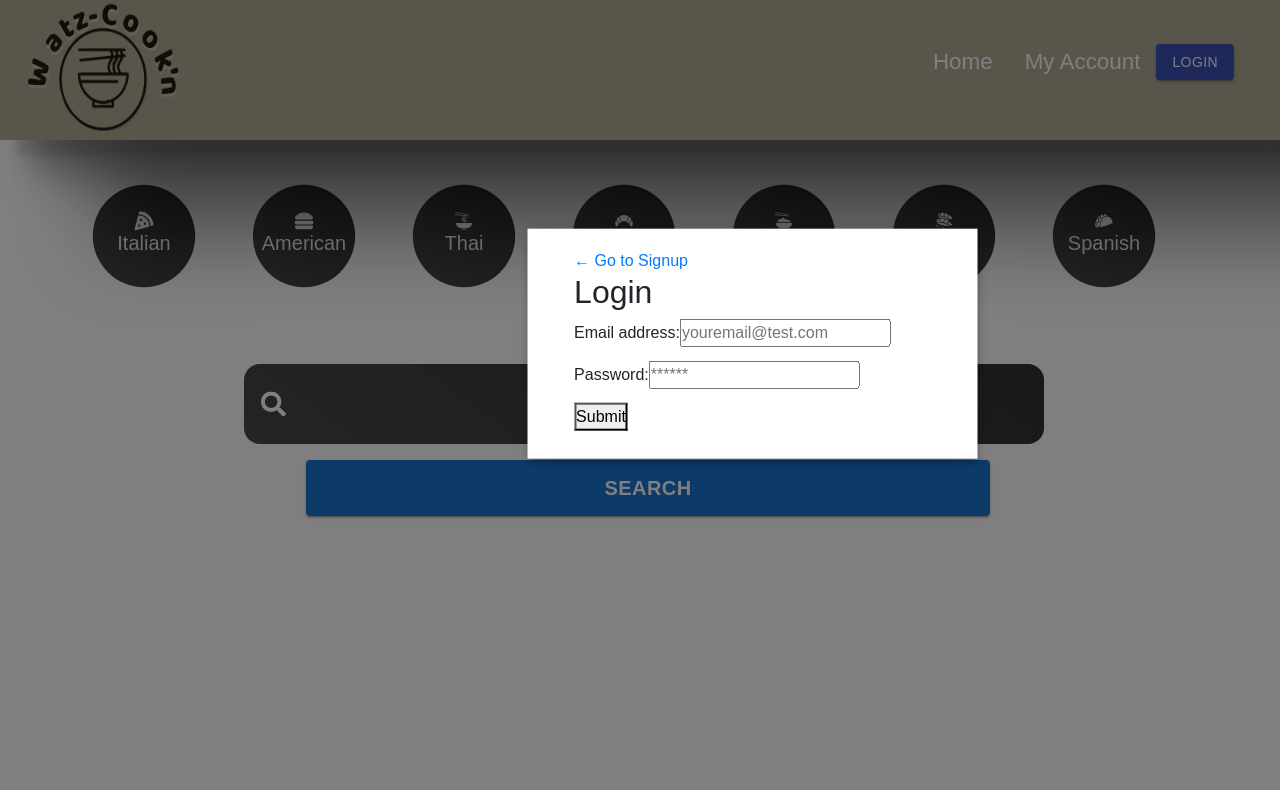
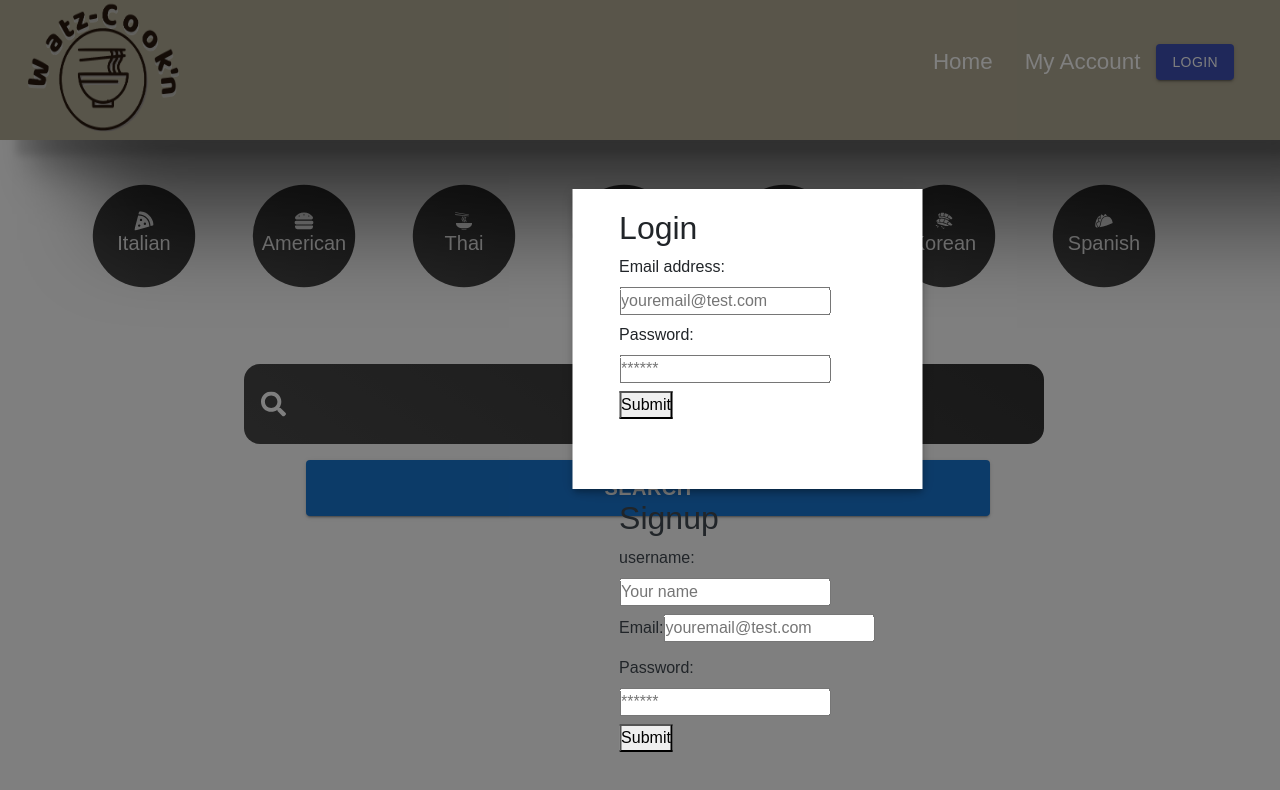
Before and after one commit to elsartz/watz-cook-n, a React (Create React App) app in the folder client/: page /login in a window 1280 px wide. Both pictures are taken after a click on the button "LOGIN". Shown: the top 790 px of the page. Built offline with nearby package versions, Linux system fonts and the light colour scheme; the HTML template or start-up script is replaced by a standard one.

Commit message:
we can signup

```diff
--- a/client/src/components/Modalin/Modalin.jsx
+++ b/client/src/components/Modalin/Modalin.jsx
@@ -3,6 +3,7 @@ import { makeStyles } from '@material-ui/core/styles';
 import Button from '@material-ui/core/Button';
 import Modal from '@material-ui/core/Modal';
 import Login from '../../pages/Login';
+import Signup from '../../pages/Signup';
 function rand() {
     return Math.round(Math.random() * 20) - 10;
 }
@@ -23,12 +24,13 @@ const useStyles = makeStyles(theme => ({
     },
     paper: {
         position: 'absolute',
-        width: 450,
+        width: 350,
+        height: 300,
         backgroundColor: theme.palette.background.paper,
         boxShadow: theme.shadows[5],
         padding: theme.spacing(2, 4, 3),
     },
-}));
+}))
 export default function SimpleModal() {
     const classes = useStyles();
     const [modalStyle] = React.useState(getModalStyle);
@@ -52,6 +54,8 @@ export default function SimpleModal() {
             >
                 <div style={modalStyle} className={classes.paper}>
                     <Login />
+                    <br /><br /><br />
+                    <Signup/>
                 </div>
             </Modal>
         </div>
--- a/client/src/pages/Login.js
+++ b/client/src/pages/Login.js
@@ -31,7 +31,7 @@ function Login(props) {
 
   return (
     <div className="container my-1">
-      <Link to="/signup">← Go to Signup</Link>
+      {/* <Link to="/signup">← Go to Signup</Link> */}
 
       <h2>Login</h2>
       <form onSubmit={handleFormSubmit}>
--- a/client/src/pages/Signup.js
+++ b/client/src/pages/Signup.js
@@ -15,7 +15,7 @@ function Signup(props) {
         email: formState.email,
         password: formState.password,
         firstName: formState.firstName,
-        lastName: formState.lastName,
+        username: formState.username,
       },
     });
     const token = mutationResponse.data.addUser.token;
@@ -32,11 +32,11 @@ function Signup(props) {
 
   return (
     <div className="container my-1">
-      <Link to="/login">← Go to Login</Link>
+      {/* <Link to="/login">← Go to Login</Link> */}
 
       <h2>Signup</h2>
       <form onSubmit={handleFormSubmit}>
-        <div className="flex-row space-between my-2">
+        {/* <div className="flex-row space-between my-2">
           <label htmlFor="firstName">First Name:</label>
           <input
             placeholder="First"
@@ -45,14 +45,14 @@ function Signup(props) {
             id="firstName"
             onChange={handleChange}
           />
-        </div>
+        </div> */}
         <div className="flex-row space-between my-2">
-          <label htmlFor="lastName">Last Name:</label>
+          <label htmlFor="username">username:</label>
           <input
-            placeholder="Last"
-            name="lastName"
-            type="lastName"
-            id="lastName"
+            placeholder="Your name"
+            name="username"
+            type="username"
+            id="username"
             onChange={handleChange}
           />
         </div>
--- a/client/src/utils/mutations.js
+++ b/client/src/utils/mutations.js
@@ -31,14 +31,14 @@ export const ADD_ORDER = gql`
 
 export const ADD_USER = gql`
   mutation addUser(
-    $firstName: String!
-    $lastName: String!
+
+    $username: String!
     $email: String!
     $password: String!
   ) {
     addUser(
-      firstName: $firstName
-      lastName: $lastName
+
+      username: $username
       email: $email
       password: $password
     ) {
--- a/client/src/utils/queries.js
+++ b/client/src/utils/queries.js
@@ -51,8 +51,8 @@ export const QUERY_CATEGORIES = gql`
 export const QUERY_USER = gql`
   {
     user {
-      firstName
-      lastName
+
+      username
       orders {
         _id
         purchaseDate
```
